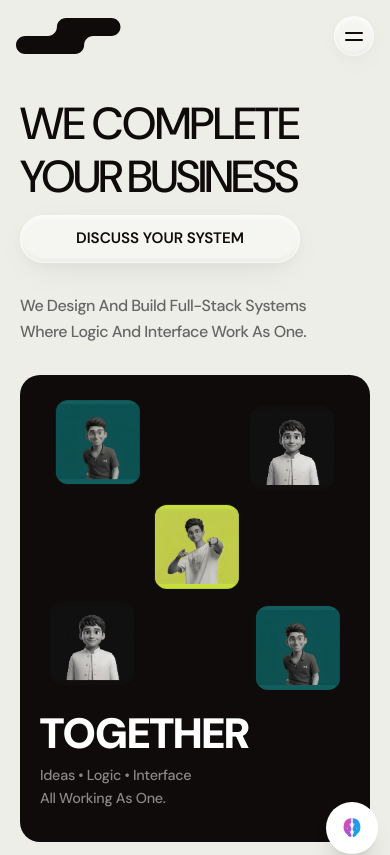
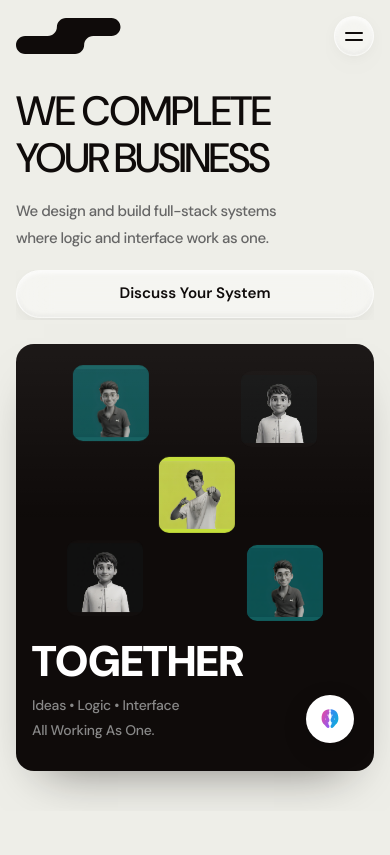
Before and after one commit to HylithLabs/hylith, a Next.js app: page / in a window 390 px wide. Shown: the top 855 px of the page. Built offline with nearby package versions, Linux system fonts and the light colour scheme.

Commit message:
animation part 1

```diff
--- a/app/globals.css
+++ b/app/globals.css
@@ -497,44 +497,81 @@ html.is-global-loading #__next {
 /* ── Mobile Hero Card & Collage Styles ── */
 .hero-mobile-card {
   width: 100%;
-  max-width: 420px;
-  margin-left: auto;
-  margin-right: auto;
+  max-width: 28rem;
+  margin-inline: auto;
+}
+
+@media (min-width: 640px) {
+  .hero-mobile-card {
+    max-width: none;
+  }
+}
+
+.hero-mobile-card-inner::before {
+  content: "";
+  position: absolute;
+  inset: 0 0 auto 0;
+  height: 42%;
+  pointer-events: none;
+  z-index: 1;
+  background: linear-gradient(
+    180deg,
+    rgba(255, 255, 255, 0.06) 0%,
+    transparent 100%
+  );
+}
+
+.hero-mobile-copy {
+  text-wrap: pretty;
+  max-width: 34rem;
+}
+
+@media (min-width: 1024px) {
+  .hero-mobile-copy {
+    max-width: none;
+  }
 }
 
 .hero-collage-grid {
+  --hero-tile: clamp(4.75rem, 14.5vw, 6.25rem);
+  --hero-gap: clamp(0.625rem, 2.8vw, 1.125rem);
   display: grid;
-  grid-template-columns: repeat(3, 84px);
-  grid-template-rows: repeat(3, 84px);
-  gap: 16px;
+  grid-template-columns: repeat(3, var(--hero-tile));
+  grid-template-rows: repeat(3, var(--hero-tile));
+  gap: var(--hero-gap);
   width: fit-content;
+  max-width: 100%;
+  margin-inline: auto;
   justify-content: center;
-}
-
-@media (max-width: 380px) {
-  .hero-collage-grid {
-    grid-template-columns: repeat(3, 72px);
-    grid-template-rows: repeat(3, 72px);
-    gap: 12px;
-  }
 }
 
 .hero-collage-tile {
   width: 100%;
   height: 100%;
-  border-radius: 12px;
+  border-radius: clamp(10px, 2.5vw, 12px);
   display: flex;
   align-items: center;
   justify-content: center;
   position: relative;
+  overflow: hidden;
 }
 
-/* Float animation for mobile collage tiles to make it feel alive! */
+.hero-collage-tile img {
+  object-position: center top;
+}
+
+/* Float animation for mobile collage tiles */
 .hero-collage-tile:nth-child(1) { animation: heroDrift1 12s ease-in-out infinite; }
 .hero-collage-tile:nth-child(2) { animation: heroDrift2 14s ease-in-out infinite; }
 .hero-collage-tile:nth-child(3) { animation: heroDrift3 16s ease-in-out infinite; }
 .hero-collage-tile:nth-child(4) { animation: heroDrift4 13s ease-in-out infinite; }
 .hero-collage-tile:nth-child(5) { animation: heroDrift5 15s ease-in-out infinite; }
+
+@media (prefers-reduced-motion: reduce) {
+  .hero-collage-tile:nth-child(n) {
+    animation: none;
+  }
+}
 
 @keyframes heroDrift1 {
   0%, 100% { transform: translate(0, 0); }
--- a/pages/HeroSection.tsx
+++ b/pages/HeroSection.tsx
@@ -1,7 +1,12 @@
 "use client";
 
-import React, { useEffect, useRef } from "react";
+import React, { useRef } from "react";
 import Image from "next/image";
+import gsap from "gsap";
+import { useGSAP } from "@gsap/react";
+import { motion } from "motion/react";
+
+gsap.registerPlugin(useGSAP);
 
 const glassBadgeStyle = {
   letterSpacing: "0",
@@ -18,81 +23,197 @@ const glassBadgeStyle = {
   `,
 } as const;
 
-/* ── Mobile hero collage tile data ── */
 const HERO_TILES = [
-  { src: "/assets/nahinCartoon.png", alt: "Nahin", bg: "#125E5E", row: 0, col: 0 },
-  { src: "/assets/RaiyanCartoon.png", alt: "Raiyan", bg: "#120E0D", row: 0, col: 2 },
-  { src: "/assets/JotirmoyCartoon.png", alt: "Jotirmoy", bg: "#C5DF3B", row: 1, col: 1 },
-  { src: "/assets/RaiyanCartoon.png", alt: "Raiyan", bg: "#120E0D", row: 2, col: 0 },
-  { src: "/assets/nahinCartoon.png", alt: "Nahin", bg: "#125E5E", row: 2, col: 2 },
+  {
+    src: "/assets/nahinCartoon.png",
+    alt: "Nahin",
+    bg: "#125E5E",
+    row: 0,
+    col: 0,
+  },
+  {
+    src: "/assets/RaiyanCartoon.png",
+    alt: "Raiyan",
+    bg: "#120E0D",
+    row: 0,
+    col: 2,
+  },
+  {
+    src: "/assets/JotirmoyCartoon.png",
+    alt: "Jotirmoy",
+    bg: "#C5DF3B",
+    row: 1,
+    col: 1,
+  },
+  {
+    src: "/assets/RaiyanCartoon.png",
+    alt: "Raiyan",
+    bg: "#120E0D",
+    row: 2,
+    col: 0,
+  },
+  {
+    src: "/assets/nahinCartoon.png",
+    alt: "Nahin",
+    bg: "#125E5E",
+    row: 2,
+    col: 2,
+  },
 ] as const;
 
-const HeroSection = () => {
-  const badgeRef = useRef<HTMLSpanElement>(null);
-  const headingRef = useRef<HTMLHeadingElement>(null);
-  const descRef = useRef<HTMLDivElement>(null);
-  const cardRef = useRef<HTMLDivElement>(null);
+const REVEAL_DELAY = 0.35;
+const REVEAL_STAGGER = 0.2;
 
-  useEffect(() => {
-    const els = [badgeRef.current, headingRef.current, descRef.current, cardRef.current];
-    els.forEach((el, i) => {
-      if (!el) return;
-      el.style.opacity = "0";
-      el.style.transform = "translateY(28px)";
-      el.style.transition = `opacity 0.7s cubic-bezier(.16,1,.3,1) ${0.15 + i * 0.12}s, transform 0.7s cubic-bezier(.16,1,.3,1) ${0.15 + i * 0.12}s`;
-      requestAnimationFrame(() => {
-        el.style.opacity = "1";
-        el.style.transform = "translateY(0)";
+/** Overflow clip only — outer keeps flex/order classes from the original layout. */
+function RevealClip({
+  children,
+  className = "",
+  innerClassName = "",
+}: {
+  children: React.ReactNode;
+  className?: string;
+  innerClassName?: string;
+}) {
+  return (
+    <div
+      className={["shrink-0 overflow-hidden pb-0.5", className]
+        .filter(Boolean)
+        .join(" ")}
+    >
+      <div
+        className={["hero-reveal will-change-transform", innerClassName]
+          .filter(Boolean)
+          .join(" ")}
+      >
+        {children}
+      </div>
+    </div>
+  );
+}
+
+interface HeroSectionProps {
+  isLoaded?: boolean;
+}
+
+function DiscussCta({ className = "" }: { className?: string }) {
+  return (
+    <motion.span
+      layoutId="hero-button"
+      className={[
+        "hero-badge z-50 inline-flex h-12 w-full cursor-pointer items-center justify-center rounded-full px-6 text-[0.95rem] font-semibold leading-none sm:h-13 lg:h-11 lg:w-auto lg:max-w-none lg:px-5 lg:text-sm lg:whitespace-nowrap xl:h-16 xl:px-10 xl:text-[1.09rem]",
+        className,
+      ]
+        .filter(Boolean)
+        .join(" ")}
+      style={glassBadgeStyle}
+      transition={{
+        layout: {
+          type: "tween",
+          ease: "easeInOut",
+          duration: 1.2,
+        },
+      }}
+    >
+      Discuss Your System
+    </motion.span>
+  );
+}
+
+const HeroSection = ({ isLoaded = true }: HeroSectionProps) => {
+  const sectionRef = useRef<HTMLElement>(null);
+
+  useGSAP(
+    () => {
+      const root = sectionRef.current;
+      if (!root || !isLoaded) return;
+
+      const reveals = gsap.utils.toArray<HTMLElement>(".hero-reveal", root);
+      if (!reveals.length) return;
+
+      const prefersReducedMotion = window.matchMedia(
+        "(prefers-reduced-motion: reduce)",
+      ).matches;
+
+      if (prefersReducedMotion) {
+        gsap.set(reveals, { clearProps: "all" });
+        return;
+      }
+
+      gsap.set(reveals, { y: 100, opacity: 0 });
+
+      gsap.to(reveals, {
+        y: 0,
+        opacity: 1,
+        duration: 0.75,
+        ease: "power1.inOut",
+        stagger: REVEAL_STAGGER,
+        delay: REVEAL_DELAY,
       });
-    });
-  }, []);
+    },
+    { scope: sectionRef, dependencies: [isLoaded] },
+  );
 
   return (
     <section
-      className="hero section overflow-hidden px-5 pb-8 sm:px-6 sm:pb-10 lg:px-4 xl:px-0"
+      ref={sectionRef}
+      className="hero section overflow-hidden px-4 pb-10 sm:px-6 sm:pb-12 lg:px-4 lg:pb-8 xl:px-0"
       id="home"
     >
-      <div className="mt-8 sm:mt-12 lg:mt-20 xl:mt-24">
-        <h1
-          ref={headingRef}
-          className="text-left text-[clamp(2.65rem,11.5vw,3.75rem)] leading-[0.92] font-medium uppercase tracking-[-0.03em] sm:text-[clamp(3rem,12vw,4.25rem)] lg:text-center lg:text-[6.8rem] lg:normal-case xl:text-9xl xl:leading-none"
-        >
+      <div className="mt-5 sm:mt-10 lg:mt-20 xl:mt-24">
+        <h1 className="text-left text-[clamp(2.35rem,10.5vw,3.5rem)] leading-[0.94] font-medium uppercase tracking-[-0.03em] sm:text-[clamp(2.75rem,11vw,4rem)] lg:text-center lg:text-[6.8rem] lg:normal-case xl:text-9xl xl:leading-none">
+          <RevealClip>
             <span className="block lg:mr-24 xl:mr-72">WE COMPLETE</span>
-
-          <span className="mt-3 flex flex-col items-start gap-4 lg:mx-auto lg:mt-0 lg:flex-row lg:items-center lg:justify-center lg:gap-4">
-            <span
-              ref={badgeRef}
-              className="hero-badge order-2 inline-flex h-12 w-full max-w-[17.5rem] cursor-pointer items-center justify-center rounded-full px-6 text-[0.95rem] font-semibold leading-none lg:order-1 lg:h-11 lg:w-auto lg:max-w-none lg:px-5 lg:text-sm lg:whitespace-nowrap xl:h-16 xl:px-10 xl:text-[1.09rem]"
-              style={glassBadgeStyle}
-            >
-              Discuss Your System
-            </span>
-            <span className="order-1 tracking-[-0.05em] lg:order-2">
+          </RevealClip>
+          <RevealClip className="mt-1.5 sm:mt-2 lg:hidden">
+            <span className="block tracking-[-0.05em] leading-none">
               YOUR BUSINESS
             </span>
+          </RevealClip>
+          <div className="mt-3 hidden w-full lg:block">
+            <div className="mx-auto inline-flex w-fit flex-row items-center justify-start gap-4">
+              {isLoaded ? (
+                <RevealClip className="flex items-center justify-start p-8 -m-8">
+                  <DiscussCta />
+                </RevealClip>
+              ) : (
+                <span className="h-11 w-[150px] xl:h-16 xl:w-[200px]" aria-hidden />
+              )}
+              <RevealClip className="flex items-center">
+                <span className="tracking-[-0.05em] leading-none">
+                  YOUR BUSINESS
                 </span>
+              </RevealClip>
+            </div>
+          </div>
         </h1>
       </div>
 
-      <div
-        ref={descRef}
-        className="mt-8 max-w-[22rem] sm:mt-10 sm:max-w-md lg:mx-auto lg:mt-0 lg:max-w-none lg:pb-20"
-      >
-        <p className="text-left text-base leading-snug font-medium tracking-[-0.03em] text-[#666666] capitalize sm:text-lg lg:ml-40 lg:max-w-none lg:text-center lg:text-2xl lg:tracking-[-0.05em] xl:ml-96 xl:text-3xl">
-          We Design And Build Full-Stack Systems
+      <div className="hero-mobile-copy mt-5 sm:mt-7 lg:mx-auto lg:mt-0 lg:max-w-none lg:pb-20">
+        <RevealClip>
+          <p className="text-left text-[0.9375rem] leading-[1.35] font-medium tracking-[-0.03em] text-[#666666] sm:text-lg lg:ml-40 lg:text-center lg:text-2xl lg:leading-snug lg:tracking-[-0.05em] xl:ml-96 xl:text-3xl">
+            We design and build full-stack systems
           </p>
-        <p className="mt-1 text-left text-base leading-snug font-medium tracking-[-0.03em] text-[#666666] capitalize sm:text-lg lg:mt-0 lg:ml-40 lg:max-w-none lg:text-center lg:text-2xl lg:tracking-[-0.05em] xl:ml-96 xl:text-3xl">
-          Where Logic And Interface Work As One.
+        </RevealClip>
+
+        <RevealClip className="mt-1 lg:mt-0">
+          <p className="text-left text-[0.9375rem] leading-[1.35] font-medium tracking-[-0.03em] text-[#666666] sm:text-lg lg:ml-40 lg:text-center lg:text-2xl lg:leading-snug lg:tracking-[-0.05em] xl:ml-96 xl:text-3xl">
+            where logic and interface work as one.
           </p>
+        </RevealClip>
       </div>
 
-      {/* ── Mobile / Tablet: Dark team card ── */}
-      <div
-        ref={cardRef}
-        className="hero-mobile-card relative mt-8 sm:mt-10 xl:hidden"
-      >
-        <div className="relative overflow-visible rounded-[1.25rem] bg-[#0F0B0A] px-5 pb-8 pt-7 sm:rounded-[1.5rem] sm:px-7 sm:pb-9 sm:pt-9">
-          {/* Avatar collage grid */}
+      <div className="mt-5 w-full sm:mt-6 lg:hidden">
+        {isLoaded ? (
+          <RevealClip className="w-full">
+            <DiscussCta />
+          </RevealClip>
+        ) : (
+          <span className="block h-12 w-full sm:h-13" aria-hidden />
+        )}
+      </div>
+
+      <div className="hero-mobile-card relative mt-6 sm:mt-8 xl:hidden">
+        <div className="hero-mobile-card-inner relative overflow-hidden rounded-[1.125rem] bg-[#0F0B0A] px-4 pb-7 pt-6 shadow-[0_24px_48px_-28px_rgba(15,11,10,0.55)] sm:rounded-[1.5rem] sm:px-7 sm:pb-9 sm:pt-9">
           <div className="hero-collage-grid mx-auto">
             {HERO_TILES.map((tile, i) => (
               <div
@@ -115,63 +236,100 @@ const HeroSection = () => {
             ))}
           </div>
 
-          {/* Bottom text & logo badge */}
-          <div className="mt-7 sm:mt-9">
-            <h2 className="text-[2.65rem] leading-[0.9] font-black tracking-[-0.01em] text-white uppercase sm:text-5xl">
+          <div className="mt-6 sm:mt-9">
+            <RevealClip>
+              <h2 className="text-[clamp(2.25rem,11vw,3rem)] leading-[0.92] font-black tracking-[-0.01em] text-white uppercase sm:text-5xl">
                 TOGETHER
               </h2>
-            <div className="mt-3 flex items-end justify-between">
-              <div>
-                <p className="text-[0.9rem] font-medium tracking-[-0.02em] text-[#888888] sm:text-base">
+            </RevealClip>
+            <div className="mt-3 flex items-end justify-between gap-4 pr-1">
+              <div className="min-w-0 flex-1">
+                <RevealClip>
+                  <p className="text-[0.875rem] font-medium tracking-[-0.02em] text-[#888888] sm:text-base">
                     Ideas • Logic • Interface
                   </p>
-                <p className="mt-0.5 text-[0.9rem] font-medium tracking-[-0.02em] text-[#888888] sm:text-base">
+                </RevealClip>
+                <RevealClip className="mt-0.5">
+                  <p className="text-[0.875rem] font-medium tracking-[-0.02em] text-[#888888] sm:text-base">
                     All Working As One.
                   </p>
+                </RevealClip>
               </div>
 
-              {/* Colorful gradient brain badge overlapping the bottom-right edge */}
-              <div className="absolute -bottom-3 -right-2 z-10 flex h-[3.25rem] w-[3.25rem] items-center justify-center rounded-full bg-white shadow-xl transition-transform duration-300 hover:scale-110 active:scale-95 sm:h-14 sm:w-14">
+              <div
+                className="flex h-12 w-12 shrink-0 items-center justify-center rounded-full bg-white shadow-[0_8px_24px_rgba(0,0,0,0.18)] transition-transform duration-300 hover:scale-110 active:scale-95 sm:h-14 sm:w-14"
+                aria-hidden
+              >
                 <svg
                   viewBox="0 0 100 100"
                   className="h-7 w-7 sm:h-8 sm:w-8"
                   xmlns="http://www.w3.org/2000/svg"
+                  aria-hidden
                 >
                   <defs>
-                    <linearGradient id="leftHemisphere" x1="0%" y1="0%" x2="100%" y2="100%">
+                    <linearGradient
+                      id="leftHemisphere"
+                      x1="0%"
+                      y1="0%"
+                      x2="100%"
+                      y2="100%"
+                    >
                       <stop offset="0%" stopColor="#EC4899" />
                       <stop offset="100%" stopColor="#8B5CF6" />
                     </linearGradient>
-                    <linearGradient id="rightHemisphere" x1="0%" y1="0%" x2="100%" y2="100%">
+                    <linearGradient
+                      id="rightHemisphere"
+                      x1="0%"
+                      y1="0%"
+                      x2="100%"
+                      y2="100%"
+                    >
                       <stop offset="0%" stopColor="#3B82F6" />
                       <stop offset="100%" stopColor="#06B6D4" />
                     </linearGradient>
                   </defs>
-
-                  {/* Left Hemisphere (Pink-to-Purple Gradient) */}
                   <path
                     d="M48,15 C30,15 20,28 20,48 C20,62 28,68 32,72 C36,76 38,82 44,82 C46,82 48,80 48,76 C48,72 44,70 44,66 C44,62 48,60 48,54 C48,48 44,46 44,40 C44,34 48,32 48,26 Z"
                     fill="url(#leftHemisphere)"
                   />
-
-                  {/* Right Hemisphere (Blue-to-Teal Gradient) */}
                   <path
                     d="M52,15 C70,15 80,28 80,48 C80,62 72,68 68,72 C64,76 62,82 56,82 C54,82 52,80 52,76 C52,72 56,70 56,66 C56,62 52,60 52,54 C52,48 56,46 56,40 C56,34 52,32 52,26 Z"
                     fill="url(#rightHemisphere)"
                   />
-
-                  {/* Styled central line / brain folds details */}
-                  <circle cx="48" cy="22" r="2.5" fill="#ffffff" opacity="0.8" />
-                  <circle cx="52" cy="22" r="2.5" fill="#ffffff" opacity="0.8" />
+                  <circle
+                    cx="48"
+                    cy="22"
+                    r="2.5"
+                    fill="#ffffff"
+                    opacity="0.8"
+                  />
+                  <circle
+                    cx="52"
+                    cy="22"
+                    r="2.5"
+                    fill="#ffffff"
+                    opacity="0.8"
+                  />
                   <circle cx="42" cy="36" r="2" fill="#ffffff" opacity="0.7" />
                   <circle cx="58" cy="36" r="2" fill="#ffffff" opacity="0.7" />
                   <circle cx="34" cy="50" r="2" fill="#ffffff" opacity="0.6" />
                   <circle cx="66" cy="50" r="2" fill="#ffffff" opacity="0.6" />
-                  <circle cx="44" cy="62" r="1.8" fill="#ffffff" opacity="0.7" />
-                  <circle cx="56" cy="62" r="1.8" fill="#ffffff" opacity="0.7" />
+                  <circle
+                    cx="44"
+                    cy="62"
+                    r="1.8"
+                    fill="#ffffff"
+                    opacity="0.7"
+                  />
+                  <circle
+                    cx="56"
+                    cy="62"
+                    r="1.8"
+                    fill="#ffffff"
+                    opacity="0.7"
+                  />
                 </svg>
               </div>
-
             </div>
           </div>
         </div>
```
Also changed, not shown: components/Preloader.tsx (added, +61 -0 lines). Lines whose indentation alone changed are shown as unchanged.
